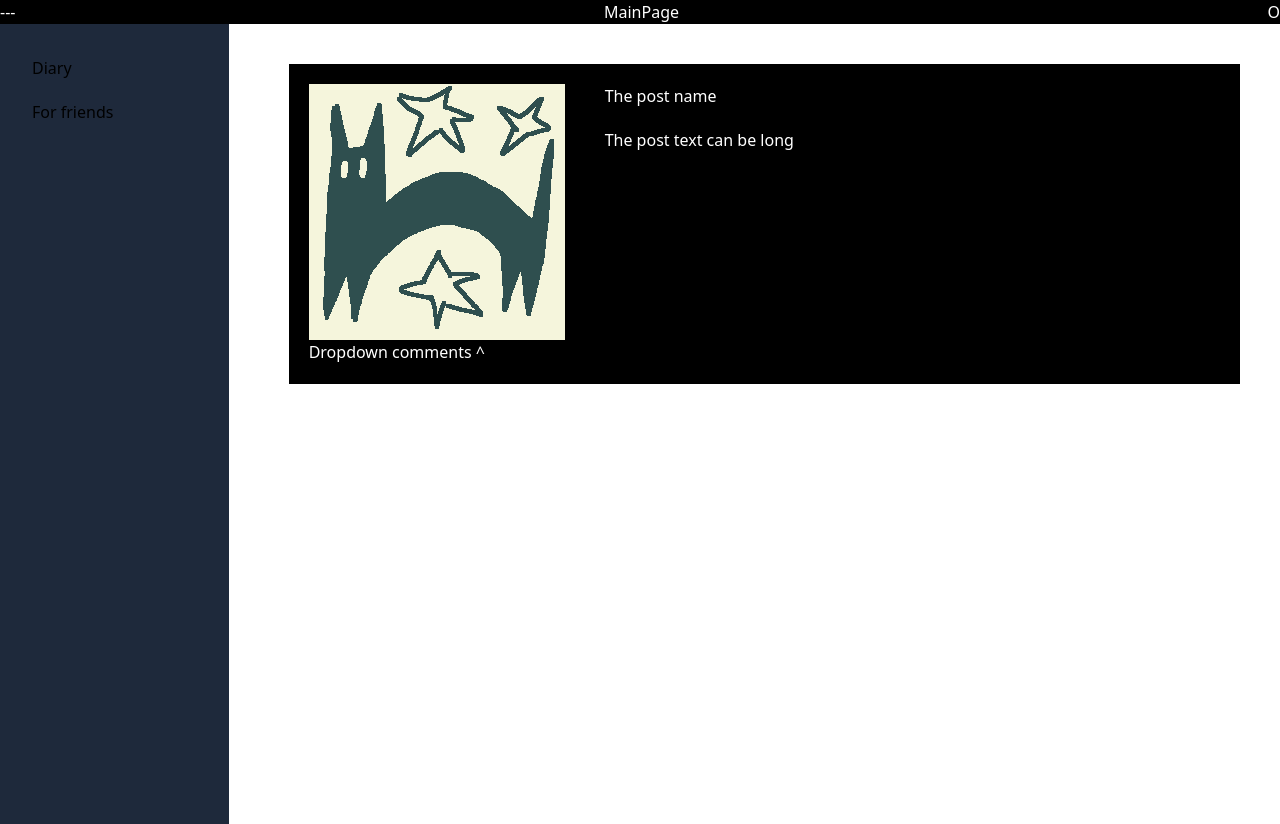
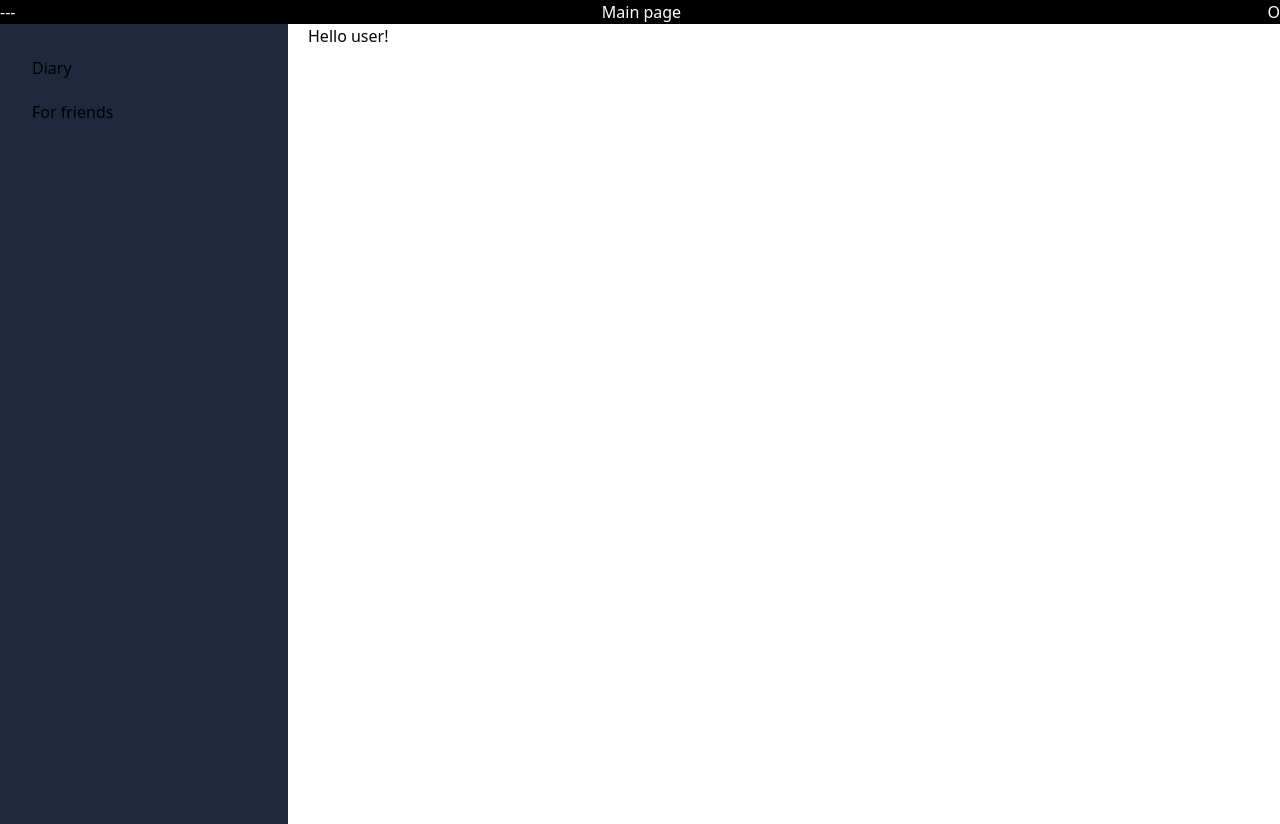
Before and after one commit to Sunrise443/ReviewsApp, a React (Vite) app in the folder frontend/: page / in a window 1280 px wide. Built offline with nearby package versions, Linux system fonts and the light colour scheme.

Commit message:
Added proper routers to frontend

```diff
--- a/frontend/index.html
+++ b/frontend/index.html
@@ -2,7 +2,7 @@
 <html lang="en">
   <head>
     <meta charset="UTF-8" />
-    <link rel="icon" type="image/svg+xml" href="./public/smol.png">
+    <link rel="icon" type="image/svg+xml" href="/smol.png">
     <meta name="viewport" content="width=device-width, initial-scale=1.0" />
     <title>MeowMeow Talk</title>
     <link rel="stylesheet" href="./src/output.css">
--- a/frontend/package.json
+++ b/frontend/package.json
@@ -11,7 +11,8 @@
   },
   "dependencies": {
     "react": "^18.3.1",
-    "react-dom": "^18.3.1"
+    "react-dom": "^18.3.1",
+    "react-router-dom": "^6.26.1"
   },
   "devDependencies": {
     "@types/react": "^18.3.3",
--- a/frontend/src/App.tsx
+++ b/frontend/src/App.tsx
@@ -1,17 +1,16 @@
-import {Header} from "./components/Header"
-import { LeftSlider } from "./components/LeftSLider"
-import { Post } from "./components/Post"
+import React from 'react';
+import { BrowserRouter, Routes, Route } from 'react-router-dom';
 
-const App = () => {
-    return (
-        <div>
-            <Header leftSlider="---" text="MainPage" rightProfile="O"/>
-            <div className="flex">
-                <LeftSlider/>
-                <Post/>
-            </div>
-        </div>
-    )
-}
+import { Home } from './pages/Home';
+import { UserProfile } from './pages/UserProfile'
 
-export default App
+const App: React.FC = () => (
+    <BrowserRouter>
+        <Routes>
+            <Route path='/' element={<Home />} />
+            <Route path='users/:id' element={<UserProfile />} />
+        </Routes>
+    </BrowserRouter>
+);
+
+export default App;
--- /dev/null
+++ b/frontend/src/pages/Home.tsx
@@ -0,0 +1,14 @@
+import {Header} from "../components/Header.tsx"
+import { LeftSlider } from "../components/LeftSLider.tsx"
+
+export function Home() {
+    return (
+        <div>
+            <Header leftSlider="---" text="Main page" rightProfile="O"/>
+            <div className="flex">
+                <LeftSlider />
+                <div>Hello user!</div>
+            </div>
+        </div>
+    )
+}
--- a/frontend/src/pages/UserProfile.tsx
+++ b/frontend/src/pages/UserProfile.tsx
@@ -1,11 +1,9 @@
 import {Header} from "../components/Header.tsx"
 
-const UserProfile = () => {
+export function UserProfile() {
     return (
         <div>
             <Header leftSlider="---" text="Your Profile" rightProfile="O"/>
         </div>
     )
 }
-
-export default UserProfile
```
Also changed, not shown: 1 other file (tests, documents, lock files or other folders).
